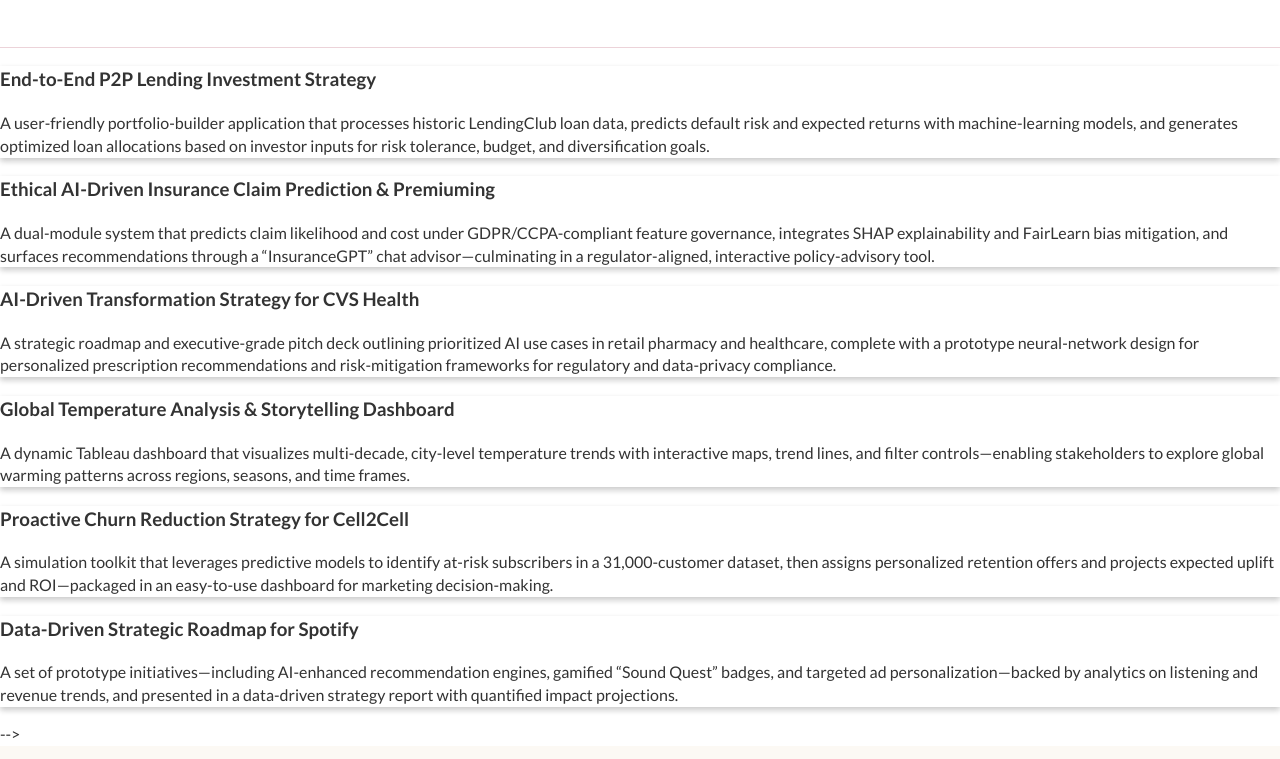
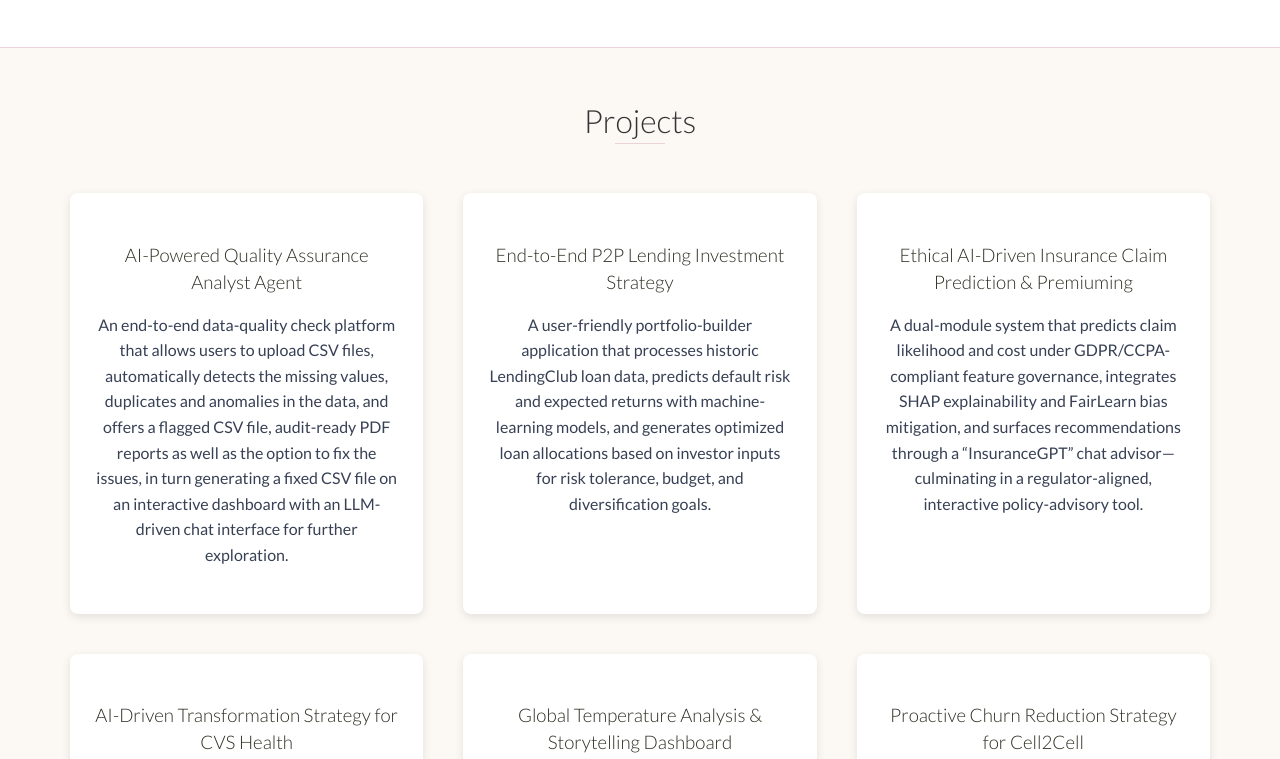
Before and after one commit to NikitaSuryawanshi18/nikitasuryawanshi18.github.io, a website: page index.html in a window 1280 px wide. Shown: the part 3258-4017 px from the top of the page. Drawn offline with nearby package versions, Linux system fonts and the light colour scheme.

Commit message:
Update index.html

```diff
--- a/index.html
+++ b/index.html
@@ -170,92 +170,6 @@
     </div>
     <!-- End #education -->
 
-<!--     <div id="projects" class="background-alt">
-     <div class="container">
-        <h2 class="heading">Projects</h2>
-            <div class="projects-grid">
-                <div class="project shadow-large">
-                    <div class="project-info">
-                        <h3>AI-Powered Quality Assurance Analyst Agent</h3>
-                        <p>
-                            An end-to-end data-quality check platform that allows users to upload CSV files, automatically dteects the missing values, duplicates and anomalies in the data, and offers a flagged CSV file, audit-ready PDF reports as well as the option to fix the issues, in turn generating a fixed CSV file on an interactive dashboard with an LLM-driven chat interface for further exploration.
-                        </p>
-                    </div>
-                    <!-- End .project-info -->
-                </div>
-                <!-- End .project -->
-
-		    <div class="project shadow-large">
-                    <div class="project-info">
-                        <h3>End-to-End P2P Lending Investment Strategy</h3>
-                        <p>
-                            A user-friendly portfolio-builder application that processes historic LendingClub loan data, predicts default risk and expected returns with machine-learning models, and generates optimized loan allocations based on investor inputs for risk tolerance, budget, and diversification goals.
-			</p>
-		    </div>
-                    <!-- End .project-info -->
-                </div>
-                <!-- End .project -->
-
-		    <div class="project shadow-large">
-                    <div class="project-info">
-			<h3>Ethical AI-Driven Insurance Claim Prediction & Premiuming</h3>
-                        <p>
-                         A dual-module system that predicts claim likelihood and cost under GDPR/CCPA-compliant feature governance, integrates SHAP explainability and FairLearn bias mitigation, and surfaces recommendations through a “InsuranceGPT” chat advisor—culminating in a regulator-aligned, interactive policy-advisory tool.
-			</p>
-		    </div>
-                    <!-- End .project-info -->
-                </div>
-                <!-- End .project -->
-
-		    <div class="project shadow-large">
-                    <div class="project-info">
-                        <h3>AI-Driven Transformation Strategy for CVS Health</h3>
-                        <p>
-                            A strategic roadmap and executive-grade pitch deck outlining prioritized AI use cases in retail pharmacy and healthcare, complete with a prototype neural-network design for personalized prescription recommendations and risk-mitigation frameworks for regulatory and data-privacy compliance.
-                        </p>
-                    </div>
-                    <!-- End .project-info -->
-                </div>
-                <!-- End .project -->
-
-		    <div class="project shadow-large">
-                    <div class="project-info">
-                        <h3>Global Temperature Analysis & Storytelling Dashboard</h3>
-                        <p>
-                            A dynamic Tableau dashboard that visualizes multi-decade, city-level temperature trends with interactive maps, trend lines, and filter controls—enabling stakeholders to explore global warming patterns across regions, seasons, and time frames.
-                        </p>
-                    </div>
-                    <!-- End .project-info -->
-                </div>
-                <!-- End .project -->
-
-		    <div class="project shadow-large">
-                    <div class="project-info">
-                        <h3>Proactive Churn Reduction Strategy for Cell2Cell</h3>
-                        <p>
-                            A simulation toolkit that leverages predictive models to identify at-risk subscribers in a 31,000-customer dataset, then assigns personalized retention offers and projects expected uplift and ROI—packaged in an easy-to-use dashboard for marketing decision-making.
-                        </p>
-                    </div>
-                    <!-- End .project-info -->
-                </div>
-                <!-- End .project -->
-
-                <div class="project shadow-large">
-                    <div class="project-info">
-                        <h3>Data-Driven Strategic Roadmap for Spotify</h3>
-                        <p>
-                            A set of prototype initiatives—including AI-enhanced recommendation engines, gamified “Sound Quest” badges, and targeted ad personalization—backed by analytics on listening and revenue trends, and presented in a data-driven strategy report with quantified impact projections.
-                        </p>
-                    </div>
-                    <!-- End .project-info -->
-                </div>
-                <!-- End .project -->
-
-            </div>
-        </div>
-    </div>
-    <!-- End #projects --> -->
-
 	<div id="projects" class="background-alt">
   <div class="container">
     <h2 class="heading">Projects</h2>
@@ -264,7 +178,7 @@
                     <div class="project-info">
                         <h3>AI-Powered Quality Assurance Analyst Agent</h3>
                         <p>
-                            An end-to-end data-quality check platform that allows users to upload CSV files, automatically dteects the missing values, duplicates and anomalies in the data, and offers a flagged CSV file, audit-ready PDF reports as well as the option to fix the issues, in turn generating a fixed CSV file on an interactive dashboard with an LLM-driven chat interface for further exploration.
+                            An end-to-end data-quality check platform that allows users to upload CSV files, automatically detects the missing values, duplicates and anomalies in the data, and offers a flagged CSV file, audit-ready PDF reports as well as the option to fix the issues, in turn generating a fixed CSV file on an interactive dashboard with an LLM-driven chat interface for further exploration.
                         </p>
                     </div>
                     <!-- End .project-info -->
```
